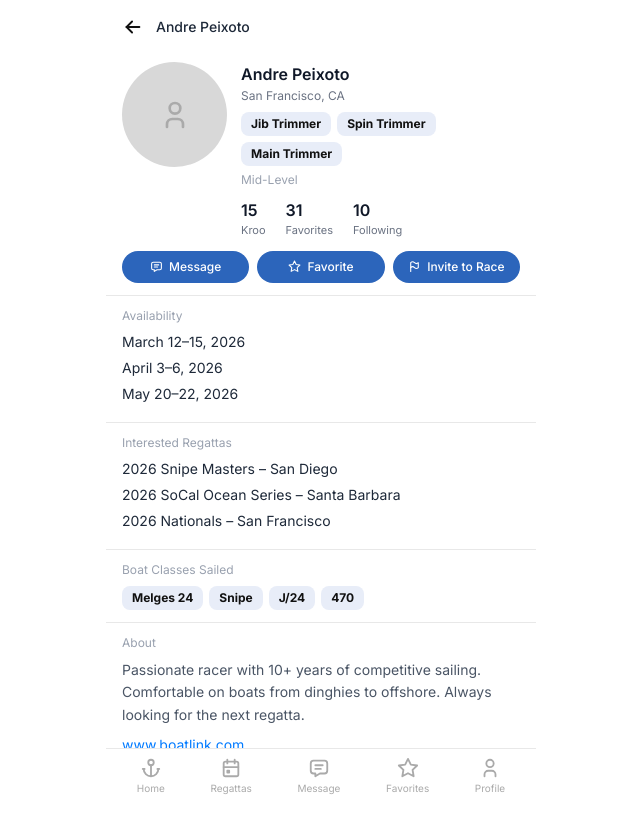
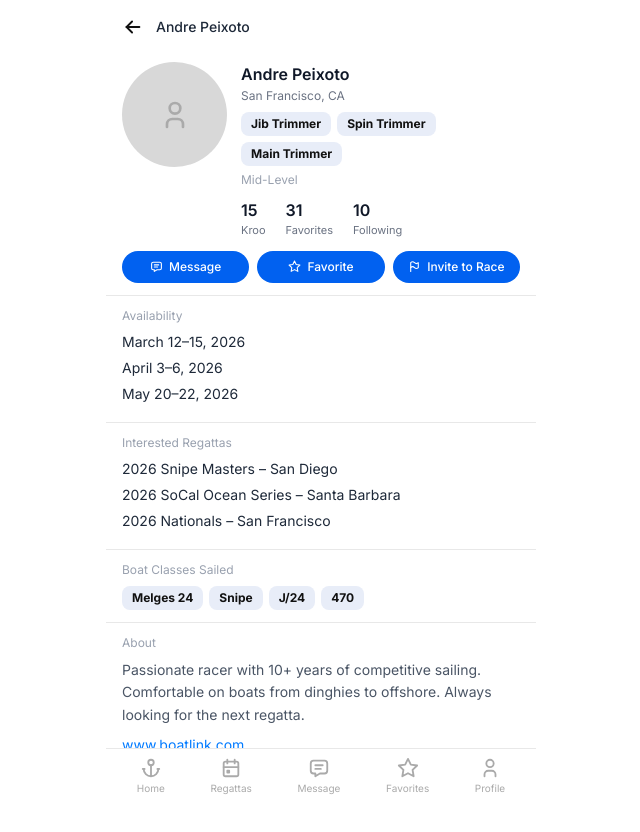
Before and after one commit to kroosailapp-crypto/kroo, a Next.js app: page /crew/1 in a window 1280 px wide. Shown: the top 832 px of the page, without its empty margins (319-959 px from the left). Built offline with nearby package versions, Linux system fonts and the light colour scheme.

Commit message:
Change button color from #2C65BB to #0161F0 across all screens
Co-Authored-By: Claude Sonnet 4.6 <noreply@anthropic.com>

```diff
--- a/app/boat/[id]/page.js
+++ b/app/boat/[id]/page.js
@@ -233,13 +233,13 @@ export default function BoatPublicProfile({ params }) {
           <Link
             href="/crew/messages"
             className="flex-1 flex items-center justify-center gap-1.5 py-2 rounded-full text-xs font-medium text-white"
-            style={{ backgroundColor: "#2C65BB" }}
+            style={{ backgroundColor: "#0161F0" }}
           >
             <IconMessage size={13} /> Message
           </Link>
           <button
             className="flex-1 flex items-center justify-center gap-1.5 py-2 rounded-full text-xs font-medium text-white"
-            style={{ backgroundColor: "#2C65BB" }}
+            style={{ backgroundColor: "#0161F0" }}
           >
             <IconStar size={13} /> Favorite
           </button>
--- a/app/boat/regattas/[id]/page.js
+++ b/app/boat/regattas/[id]/page.js
@@ -239,7 +239,7 @@ export default function RegattaDetail({ params }) {
                     </div>
                     <button
                       className="flex items-center gap-1.5 px-3 py-1.5 rounded-full text-xs font-medium text-white flex-shrink-0"
-                      style={{ backgroundColor: "#2C65BB" }}
+                      style={{ backgroundColor: "#0161F0" }}
                     >
                       <IconMessage size={13} color="white" /> Message
                     </button>
--- a/app/boat/regattas/page.js
+++ b/app/boat/regattas/page.js
@@ -192,7 +192,7 @@ function RegattaCard({ regatta }) {
                   </div>
                   <button
                     className="flex items-center gap-1.5 px-3 py-1.5 rounded-full text-xs font-medium text-white flex-shrink-0"
-                    style={{ backgroundColor: "#2C65BB" }}
+                    style={{ backgroundColor: "#0161F0" }}
                   >
                     <IconMessage size={13} color="white" /> Message
                   </button>
--- a/app/crew/[id]/page.js
+++ b/app/crew/[id]/page.js
@@ -177,19 +177,19 @@ export default function CrewPublicProfile({ params }) {
           <Link
             href="/boat/messages"
             className="flex-1 flex items-center justify-center gap-1.5 py-2 rounded-full text-xs font-medium text-white"
-            style={{ backgroundColor: "#2C65BB" }}
+            style={{ backgroundColor: "#0161F0" }}
           >
             <IconMessage size={13} /> Message
           </Link>
           <button
             className="flex-1 flex items-center justify-center gap-1.5 py-2 rounded-full text-xs font-medium text-white"
-            style={{ backgroundColor: "#2C65BB" }}
+            style={{ backgroundColor: "#0161F0" }}
           >
             <IconStar size={13} /> Favorite
           </button>
           <button
             className="flex-1 flex items-center justify-center gap-1.5 py-2 rounded-full text-xs font-medium text-white"
-            style={{ backgroundColor: "#2C65BB" }}
+            style={{ backgroundColor: "#0161F0" }}
           >
             <IconFlag size={13} /> Invite to Race
           </button>
--- a/app/crew/regattas/page.js
+++ b/app/crew/regattas/page.js
@@ -163,7 +163,7 @@ function RegattaCard({ regatta }) {
             </button>
             <button
               className="flex-1 flex items-center justify-center gap-1.5 py-2 rounded-full text-sm font-medium text-white"
-              style={{ backgroundColor: "#2C65BB" }}
+              style={{ backgroundColor: "#0161F0" }}
             >
               <IconMessage size={13} /> Send Message
             </button>
@@ -178,7 +178,7 @@ function RegattaCard({ regatta }) {
             </button>
             <button
               className="flex-1 flex items-center justify-center gap-1.5 py-2 rounded-full text-sm font-medium text-white"
-              style={{ backgroundColor: "#2C65BB" }}
+              style={{ backgroundColor: "#0161F0" }}
             >
               <IconMessage size={13} /> Send Message
             </button>
```
Also changed, not shown: .claude/launch.json (added).
